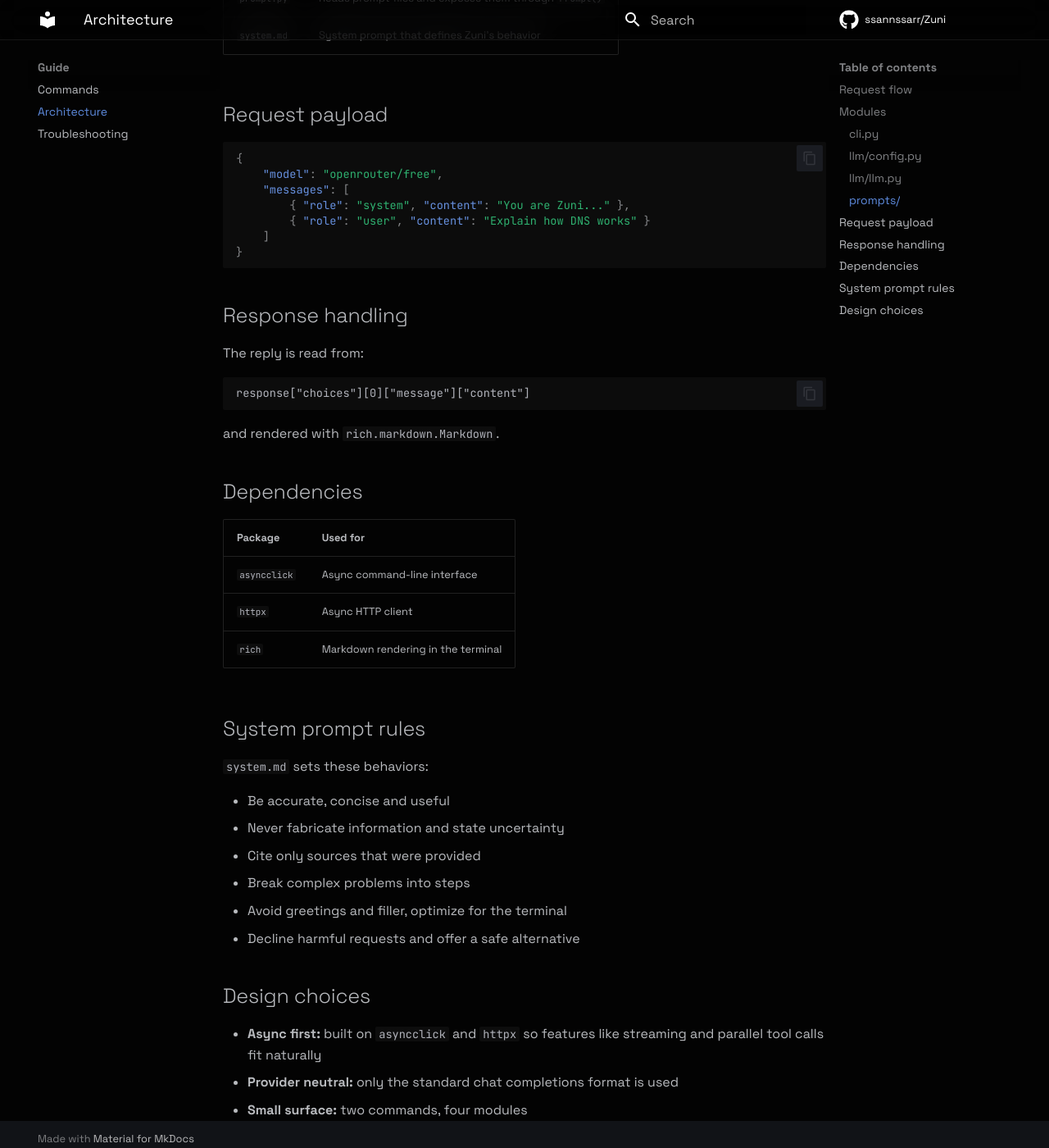
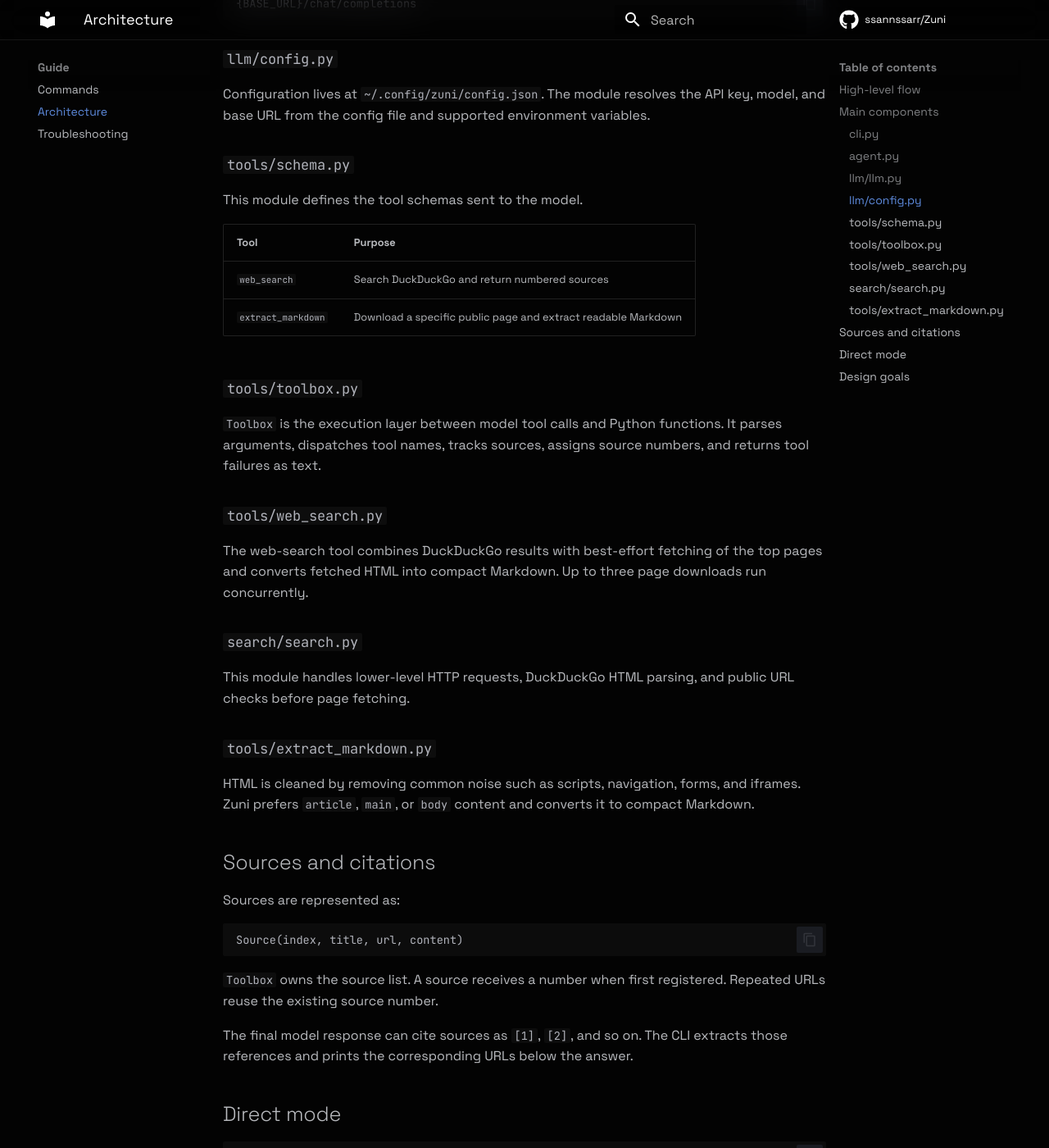
Before and after one commit to ssannssarr/Zuni, an MkDocs documentation site: the page built from docs/guide/architecture.md, in a window 1280 px wide and 1400 px high, scrolled down 1821 px. Shown: the whole window at 82% size. Built offline with MkDocs 1.6.1 and Material for MkDocs 9.7.7, drawn with Linux system fonts in a browser that asks for light colours; comment, search, counter and statistics services are not loaded; some of the changed text lies outside the part shown.

Commit message:
docs: document current architecture and structure

````diff
--- a/docs/guide/architecture.md
+++ b/docs/guide/architecture.md
@@ -1,108 +1,135 @@
 # Architecture
 
-Zuni is a small async CLI. It sends one question to an OpenAI-compatible API and renders the reply.
+Zuni is an asynchronous CLI built around an OpenAI-compatible LLM client, a small tool-calling agent, and web research tools.
 
-## Request flow
+## High-level flow
 
 ```text
-zuni ask "question"
-      │
-      ▼
-   cli.py ──────────► prompts/  (load system prompt)
-      │
-      ▼
-   llm/config.py     (API key, model, base URL)
-      │
-      ▼
-   llm/llm.py ──────► POST /chat/completions
-      │
-      ▼
-   rich renders the Markdown answer
+zuni ask
+   │
+   ▼
+ cli.py
+   │
+   ├── --no-search ──► LLM ──► Markdown
+   │
+   └── search mode
+          │
+          ▼
+       Agent loop
+          │
+      ┌───┴───────────┐
+      ▼               ▼
+ web_search     extract_markdown
+      │               │
+      └───────┬───────┘
+              ▼
+          tool results
+              │
+              ▼
+             LLM
+              │
+              ▼
+       Markdown + sources
 ```
 
-## Modules
+## Main components
 
 ### `cli.py`
 
-Entry point registered as `zuni` in `pyproject.toml`.
+The CLI defines commands, loads configuration and prompts, creates the LLM client and Toolbox, selects direct or research mode, handles the no-tool-calling fallback, renders Markdown, and prints sources.
 
-- Defines the `main` command group
-- `config` command: prompts for settings and saves them
-- `ask` command: builds the chat and prints the reply
+### `agent.py`
+
+`run_agent()` implements the tool-calling loop:
+
+```text
+LLM request
+    ↓
+assistant message
+    ↓
+tool_calls?
+  ├─ no → final answer
+  └─ yes
+       ↓
+Toolbox.run(...)
+       ↓
+tool result appended to chat
+       ↓
+LLM request again
+```
+
+The current agent has a default maximum of four tool-call rounds. When that budget is exhausted, Zuni asks the model to answer using the information gathered so far.
+
+If the first tool-enabled request fails, the CLI treats that as possible lack of tool support and uses the search-first fallback.
+
+### `llm/llm.py`
+
+The `LLM` class builds OpenAI-compatible chat-completion requests, optionally attaches tool definitions, sends them asynchronously with `httpx`, retries temporary failures, maps API errors, and extracts assistant messages.
+
+Requests are sent to:
+
+```text
+{BASE_URL}/chat/completions
+```
 
 ### `llm/config.py`
 
-Handles configuration.
+Configuration lives at `~/.config/zuni/config.json`. The module resolves the API key, model, and base URL from the config file and supported environment variables.
 
-| Function | Purpose |
-|----------|---------|
-| `api_key()` | Reads the key from `OPENROUTER_API_KEY`, then the config file |
-| `model()` | Reads the model from the config file, defaults to `openrouter/free` |
-| `baseUrl()` | Reads `ZUNI_BASE_URL`, then the config file |
-| `load_config()` | Loads `~/.config/zuni/config.json` |
-| `save_config()` | Writes the config file |
-| `Config()` | Returns all three values as a dictionary |
+### `tools/schema.py`
 
-### `llm/llm.py`
+This module defines the tool schemas sent to the model.
 
-The `LLM` class wraps the API call.
+| Tool | Purpose |
+|------|---------|
+| `web_search` | Search DuckDuckGo and return numbered sources |
+| `extract_markdown` | Download a specific public page and extract readable Markdown |
 
-| Method | Purpose |
-|--------|---------|
-| `headers()` | Builds the `Authorization` and `Content-Type` headers |
-| `payload()` | Builds the request body (model, messages, optional tools) |
-| `ask()` | Sends the request with `httpx.AsyncClient` and returns the JSON |
+### `tools/toolbox.py`
 
-### `prompts/`
+`Toolbox` is the execution layer between model tool calls and Python functions. It parses arguments, dispatches tool names, tracks sources, assigns source numbers, and returns tool failures as text.
 
-| File | Purpose |
-|------|---------|
-| `prompt.py` | Reads prompt files and exposes them through `Prompt()` |
-| `system.md` | System prompt that defines Zuni's behavior |
+### `tools/web_search.py`
 
-## Request payload
+The web-search tool combines DuckDuckGo results with best-effort fetching of the top pages and converts fetched HTML into compact Markdown. Up to three page downloads run concurrently.
 
-```json
-{
-    "model": "openrouter/free",
-    "messages": [
-        { "role": "system", "content": "You are Zuni..." },
-        { "role": "user", "content": "Explain how DNS works" }
-    ]
-}
+### `search/search.py`
+
+This module handles lower-level HTTP requests, DuckDuckGo HTML parsing, and public URL checks before page fetching.
+
+### `tools/extract_markdown.py`
+
+HTML is cleaned by removing common noise such as scripts, navigation, forms, and iframes. Zuni prefers `article`, `main`, or `body` content and converts it to compact Markdown.
+
+## Sources and citations
+
+Sources are represented as:
+
+```text
+Source(index, title, url, content)
 ```
 
-## Response handling
+`Toolbox` owns the source list. A source receives a number when first registered. Repeated URLs reuse the existing source number.
 
-The reply is read from:
+The final model response can cite sources as `[1]`, `[2]`, and so on. The CLI extracts those references and prints the corresponding URLs below the answer.
+
+## Direct mode
+
+```bash
+zuni ask --no-search "Explain recursion"
+```
+
+Direct mode skips the agent and tools:
 
 ```text
-response["choices"][0]["message"]["content"]
+CLI → system prompt + question → LLM → Markdown
 ```
 
-and rendered with `rich.markdown.Markdown`.
+## Design goals
 
-## Dependencies
-
-| Package | Used for |
-|---------|----------|
-| `asyncclick` | Async command-line interface |
-| `httpx` | Async HTTP client |
-| `rich` | Markdown rendering in the terminal |
-
-## System prompt rules
-
-`system.md` sets these behaviors:
-
-- Be accurate, concise and useful
-- Never fabricate information and state uncertainty
-- Cite only sources that were provided
-- Break complex problems into steps
-- Avoid greetings and filler, optimize for the terminal
-- Decline harmful requests and offer a safe alternative
-
-## Design choices
-
-- **Async first:** built on `asyncclick` and `httpx` so features like streaming and parallel tool calls fit naturally
-- **Provider neutral:** only the standard chat completions format is used
-- **Small surface:** two commands, four modules
+- **CLI first:** keep the interface small and terminal-friendly.
+- **Async:** network operations use asynchronous APIs.
+- **Provider neutral:** use the common OpenAI-compatible chat-completions format.
+- **Tool based:** keep web capabilities behind explicit model-callable tools.
+- **Grounded:** preserve source information so answers can cite retrieved material.
+- **Small core:** keep the agent and tool layer understandable.
````
